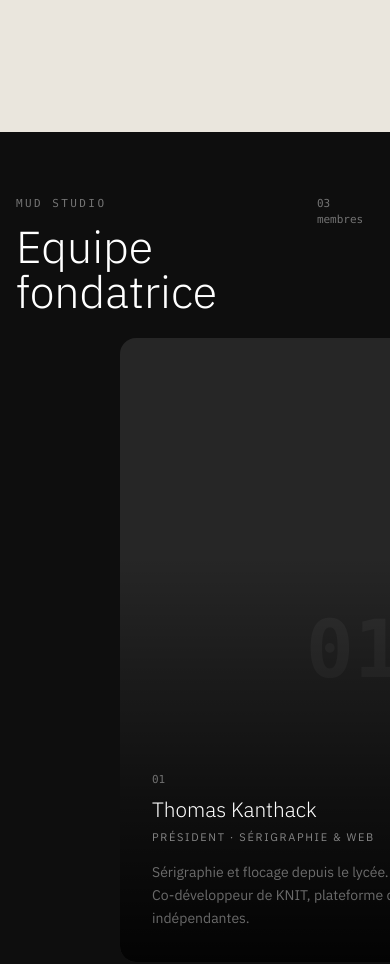
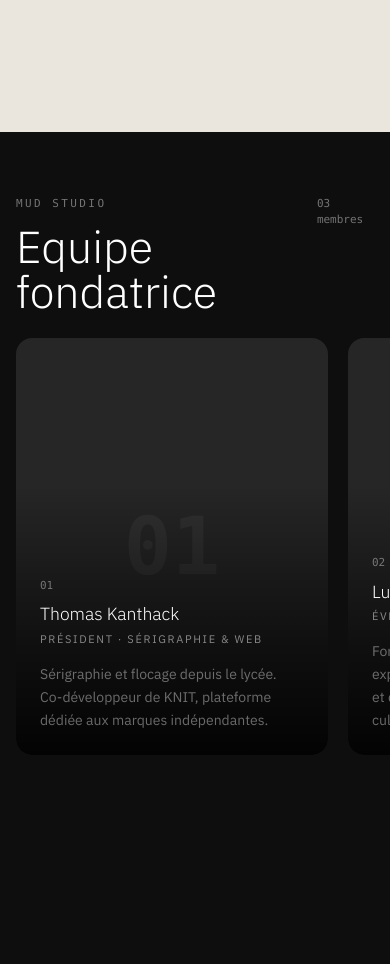
Before and after one commit to 1996thomas/mud-studio, a Next.js app: page / in a window 390 px wide. Shown: the part 7380-8344 px from the top of the page. Built offline with nearby package versions, Linux system fonts and the light colour scheme; no server answers.

Commit message:
add smartphone behaviour

```diff
--- a/app/components/sections/BrandsSection.tsx
+++ b/app/components/sections/BrandsSection.tsx
@@ -58,9 +58,10 @@ export default function BrandsSection() {
     }
     setHeight()
 
+    const isTouch = window.matchMedia('(hover: none) and (pointer: coarse)').matches
+
     const ctx = gsap.context(() => {
       // Reveal cards (visibility was hidden in JSX to prevent SSR flash)
-      // yPercent is managed exclusively by GSAP via fromTo — no inline transform conflict
       const cards = cardRefs.current.filter(Boolean) as HTMLElement[]
       gsap.set(cards, { visibility: 'visible' })
 
@@ -73,13 +74,14 @@ export default function BrandsSection() {
         const getEnterEnd = () => getStart() + window.innerHeight * 0.9
         const getHoldEnd  = () => getStart() + window.innerHeight * CARD_SCREENS
 
-        // fromTo: GSAP is the single source of truth for yPercent, no conflict with inline styles
+        // force3D ensures translateZ(0) is used — GPU compositor layer
         gsap.fromTo(
           card,
           { yPercent: 100 },
           {
             yPercent: 0,
             ease: 'none',
+            force3D: true,
             scrollTrigger: {
               trigger: outer,
               start: () => `top+=${getStart()}px top`,
@@ -90,13 +92,15 @@ export default function BrandsSection() {
           }
         )
 
-        if (image) {
+        // Image scale: skip on mobile — one fewer GPU transform per card
+        if (!isTouch && image) {
           gsap.fromTo(
             image,
             { scale: 1.1 },
             {
               scale: 1,
               ease: 'none',
+              force3D: true,
               scrollTrigger: {
                 trigger: outer,
                 start: () => `top+=${getStart()}px top`,
@@ -141,7 +145,7 @@ export default function BrandsSection() {
               cardRefs.current[i] = el
             }}
             className="absolute inset-0 overflow-hidden"
-            style={{ zIndex: i + 2, visibility: 'hidden' }}
+            style={{ zIndex: i + 2, visibility: 'hidden', willChange: 'transform' }}
           >
 
             {/* IMAGE */}
--- a/app/components/sections/TeamSection.tsx
+++ b/app/components/sections/TeamSection.tsx
@@ -30,39 +30,32 @@ En charge de l'atelier et du suivi des commandes.`,
   },
 ]
 
-// How many viewport-heights worth of extra scroll to spend on the carousel.
-// Higher = slower / more time on each card.
 const SCROLL_MULTIPLIER = 1
 
 export default function TeamSection() {
-  // outerRef: explicit-height container — determines total scroll budget
   const outerRef  = useRef<HTMLDivElement>(null)
-  // stickyRef: CSS sticky element — stays at viewport top during scroll
   const stickyRef = useRef<HTMLDivElement>(null)
-  // trackRef: the horizontal row of cards
   const trackRef  = useRef<HTMLDivElement>(null)
 
   useEffect(() => {
-    const outer  = outerRef.current
-    const track  = trackRef.current
+    const outer = outerRef.current
+    const track = trackRef.current
     if (!outer || !track) return
 
-    // Sets outer height so the sticky section has enough scroll room.
-    // outer.height = 100vh + (SCROLL_MULTIPLIER × horizontal travel)
+    // Mobile: CSS snap handles the carousel natively — no JS in the scroll hot path
+    if (window.matchMedia('(hover: none) and (pointer: coarse)').matches) return
+
     const setOuterHeight = () => {
       const travelX = track.scrollWidth - window.innerWidth
       outer.style.height = `${window.innerHeight + travelX * SCROLL_MULTIPLIER}px`
     }
-
     setOuterHeight()
 
-    // GSAP maps scroll progress of the outer container to the track's X position.
-    // start: outer top hits viewport top  → x = 0        (first card centered)
-    // end:   outer bottom hits viewport bottom → x = -travelX (last card centered)
     const ctx = gsap.context(() => {
       gsap.to(track, {
         x: () => -(track.scrollWidth - window.innerWidth),
         ease: 'none',
+        force3D: true,
         scrollTrigger: {
           trigger: outer,
           start: 'top top',
@@ -78,16 +71,17 @@ export default function TeamSection() {
   }, [])
 
   return (
-    // Outer: its height creates the vertical scroll budget consumed by the carousel
     <div ref={outerRef} style={{ background: '#0e0e0e' }}>
-
-      {/* Sticky inner: glued at the top while outer scrolls beneath it */}
+      {/*
+        Desktop: sticky h-screen, GSAP drives the track's translateX
+        Mobile:  static, height auto — CSS snap takes over
+      */}
       <div
         ref={stickyRef}
-        className="sticky top-0 h-screen overflow-hidden"
+        className="md:sticky md:top-0 md:h-screen md:overflow-hidden"
         style={{ background: '#0e0e0e' }}
       >
-        {/* Section heading */}
+        {/* Heading */}
         <div className="flex items-baseline justify-between pt-16 pb-6 p-4">
           <div>
             <p className="font-mono text-[11px] uppercase tracking-[0.22em] text-neutral-500">
@@ -100,28 +94,36 @@ export default function TeamSection() {
           <p className="font-mono text-[11px] text-neutral-500">03 membres</p>
         </div>
 
-        {/* Horizontal track */}
+        {/*
+          Mobile scroll container: overflow-x-auto + snap (native, composited)
+          Desktop: overflow-visible so GSAP can move the track freely
+        */}
+        <div
+          className="snap-scroll-container overflow-x-auto md:overflow-visible snap-x snap-mandatory md:snap-none"
+          style={{ scrollbarWidth: 'none' }}
+        >
           <div
             ref={trackRef}
-          className="flex gap-30 pb-14"
-          style={{ width: 'max-content' }}
+            className="flex gap-5 px-4 pb-8 md:gap-30 md:px-0 md:pb-14"
+            style={{ width: 'max-content', willChange: 'transform' }}
           >
-          {/* Leading spacer — first card enters centered */}
+            {/* Leading spacer — desktop only */}
             <div
-            className="flex-none"
+              className="hidden md:block flex-none"
               style={{ width: 'calc((100vw - (100vh - 220px) * 0.75) / 2)' }}
             />
 
             {MEMBERS.map((member, i) => (
               <div
                 key={i}
-              className="relative flex-none overflow-hidden rounded-2xl"
-              style={{
-                height: 'calc(100vh - 220px)',
-                width:  'calc((100vh - 220px) * 0.75)',
-              }}
+                className="
+                  relative flex-none overflow-hidden rounded-2xl
+                  snap-center
+                  w-[80vw] h-[107vw]
+                  md:w-[calc((100vh-220px)*0.75)] md:h-[calc(100vh-220px)]
+                "
               >
-              {/* Photo placeholder — swap for <Image fill className="object-cover"> */}
+                {/* Photo placeholder */}
                 <div className="absolute inset-0 bg-neutral-800">
                   <div className="flex h-full w-full items-center justify-center">
                     <span
@@ -136,7 +138,7 @@ export default function TeamSection() {
                   </div>
                 </div>
 
-              {/* Bottom gradient + text overlay */}
+                {/* Bottom gradient + text */}
                 <div
                   className="absolute inset-x-0 bottom-0"
                   style={{
@@ -145,9 +147,9 @@ export default function TeamSection() {
                       'linear-gradient(to top, rgba(0,0,0,0.92) 0%, rgba(0,0,0,0.6) 40%, transparent 100%)',
                   }}
                 />
-              <div className="absolute inset-x-0 bottom-0 p-8">
+                <div className="absolute inset-x-0 bottom-0 p-6 md:p-8">
                   <p className="font-mono text-[11px] text-white/40">{member.number}</p>
-                <h3 className="mt-2 text-[clamp(1.3rem,2vw,1.8rem)] font-light leading-snug text-white">
+                  <h3 className="mt-2 text-[clamp(1.1rem,2vw,1.8rem)] font-light leading-snug text-white">
                     {member.name}
                   </h3>
                   <p className="mt-1 text-[11px] uppercase tracking-[0.15em] text-white/50">
@@ -160,13 +162,14 @@ export default function TeamSection() {
               </div>
             ))}
 
-          {/* Trailing spacer — last card ends centered */}
+            {/* Trailing spacer — desktop only */}
             <div
-            className="flex-none"
+              className="hidden md:block flex-none"
               style={{ width: 'calc((100vw - (100vh - 220px) * 0.75) / 2)' }}
             />
           </div>
         </div>
       </div>
+    </div>
   )
 }
--- a/app/globals.css
+++ b/app/globals.css
@@ -44,8 +44,13 @@ body {
 }
 
 html {
-  scroll-behavior: smooth;
+  /* scroll-behavior: smooth conflicts with GSAP ScrollTrigger — Lenis handles smooth scroll on desktop */
   scroll-padding-top: 88px;
+}
+
+/* Hide scrollbar on the TeamSection snap container while keeping scroll functional */
+.snap-scroll-container::-webkit-scrollbar {
+  display: none;
 }
 
 /* PageLoader animations */
```
Lines whose indentation alone changed are shown as unchanged.
